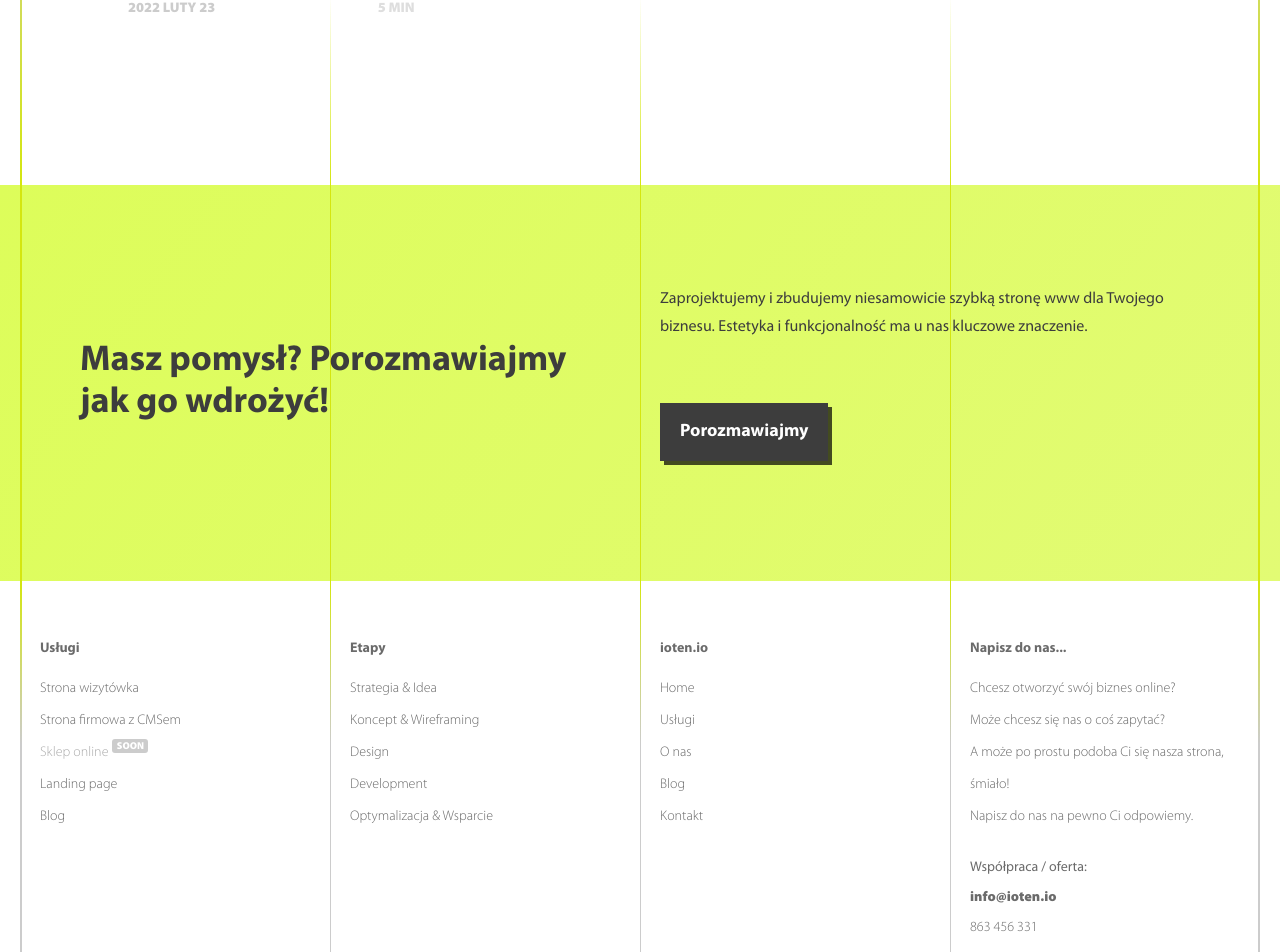
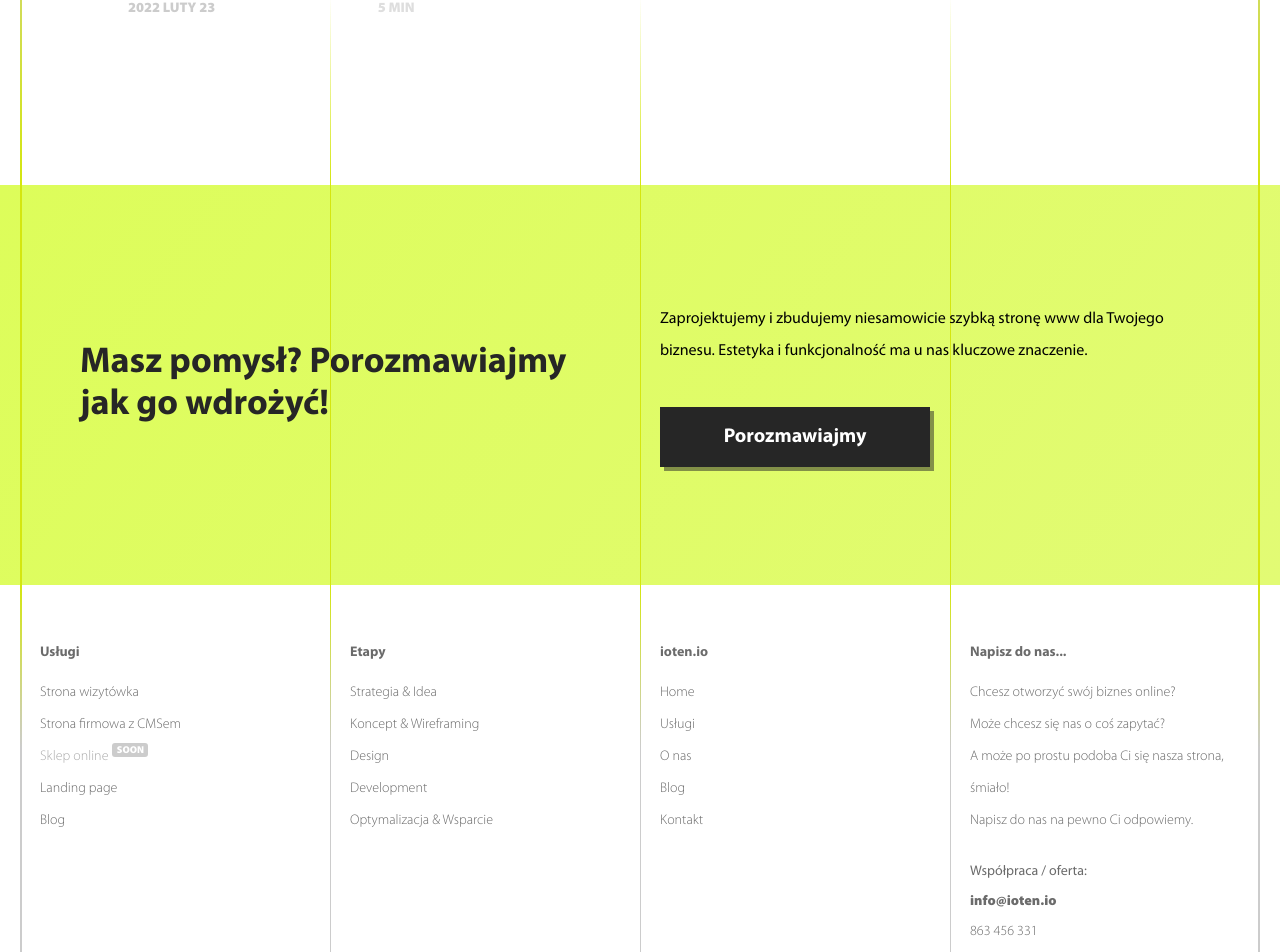
Before and after one commit to sebastian-lucjan/ioten, a Next.js app: page /blog in a window 1280 px wide. Shown: the part 2120-3072 px from the top of the page. Built offline with nearby package versions, Linux system fonts and the light colour scheme.

Commit message:
Add Services benefit section and unification interlude components

```diff
--- a/src/assets/styles/theme.js
+++ b/src/assets/styles/theme.js
@@ -7,6 +7,7 @@ const theme = {
     darkerGray: 'hsl(0, 0%, 42%)',
     darkGray: 'hsl(0, 0%, 53%)',
     darkNavy: 'hsla(197, 58%, 8%, 1)',
+    darkerNavy: 'hsla(197, 58%, 0%, 1)',
     gray: 'hsl(0, 0%, 67%)',
     green: 'hsl(119, 47%, 49%)',
     lightGray: 'hsl(0, 0%, 80%)',
@@ -46,6 +47,7 @@ const theme = {
     size: {
       headingGargantuan: '7.2rem',
       headingPage: '5.2rem',
+      headingBigDesktop: '4.2rem',
       headingSection: '3.6rem',
       headingMedium: '2.8rem',
       paragraphBig: '2.4rem',
--- a/src/components/Button/index.jsx
+++ b/src/components/Button/index.jsx
@@ -13,6 +13,14 @@ const StyledButton = styled.button`
   color: ${({ theme, textColor }) => textColor || theme.color.white};
   background: ${({ theme, backgroundColor }) => backgroundColor || theme.color.darkestGray};
   box-shadow: ${({ backgroundColor }) => `4px 4px 0 ${backgroundColor.slice(0, -1)}, .5)`}; //box-shadow with button color and some opacity
+
+  ${({ theme }) => theme.mq.desktop} {
+    width: 50%;
+  }
+
+  ${({ theme }) => theme.mq.hugeDesktop} {
+    width: calc(50% + 50px);
+  } ;
 `;
 
 export default function Button({ text, backgroundColor, textColor, type = 'button' }) {
--- a/src/components/IdeaInterlude/IdeaInterlude.styles.js
+++ /dev/null
@@ -1,106 +0,0 @@
-import styled from 'styled-components';
-import { TextWrapper } from 'src/components/TextComponents';
-
-export const IdeaInterludeWrapper = styled(({ ...props }) => <TextWrapper {...props} />)`
-  display: flex;
-  flex-direction: column;
-  justify-content: space-between;
-  height: 80vh;
-  margin: auto 0;
-
-  a {
-    //container for button - need to customize sizes of button
-    width: 100%;
-  }
-
-  ${({ theme }) => theme.mq.tablet} {
-    height: unset;
-    display: grid;
-    grid-template-columns: 1fr 1fr;
-    grid-template-rows: 1fr 1fr;
-
-    .idea-interlude__heading,
-    .brief-interlude__heading {
-      grid-area: 1 / 1 / 3 / 2;
-      display: flex;
-      align-items: center;
-      height: 100%;
-      padding: 40px;
-    }
-    .idea-interlude__paragraph,
-    .brief-interlude__paragraph {
-      grid-area: 1 / 2 / 2 / 3;
-      display: flex;
-      align-items: center;
-      line-height: 28px;
-      padding: 0 20px;
-    }
-    .idea-interlude__button,
-    .brief-interlude__button {
-      height: 100%;
-      display: flex;
-      align-items: center;
-      grid-area: 2 / 2 / 3 / 3;
-      padding: 20px;
-    }
-  }
-
-  ${({ theme }) => theme.mq.hugeDesktop} {
-    .idea-interlude__paragraph,
-    .brief-interlude__paragraph,
-    .idea-interlude__button,
-    .brief-interlude__button {
-      padding: 40px;
-    }
-  }
-
-  ${({ theme }) => theme.mq.mediumDesktop} {
-    grid-template-columns: 1fr 1fr 1fr 1fr;
-
-    .idea-interlude__heading,
-    .brief-interlude__heading {
-      grid-area: 1 / 2 / 3 / 3;
-    }
-    .idea-interlude__paragraph,
-    .brief-interlude__paragraph {
-      font-size: ${({ theme }) => theme.font.size.paragraph};
-      grid-area: 1 / 3 / 2 / 4;
-    }
-    .idea-interlude__button,
-    .brief-interlude__button {
-      grid-area: 2 / 3 / 3 / 4;
-    }
-  }
-`;
-
-export const IdeaButton = styled.button`
-  position: relative;
-  height: 60px;
-  width: calc(100vw - 80px);
-  margin: 0 auto;
-  background: ${({ theme }) => theme.color.darkestGray};
-  border: none;
-
-  line-height: 100%;
-  font-family: ${({ theme }) => theme.font.family.myriadPro.bold};
-  font-size: ${({ theme }) => theme.font.size.headingSmall};
-  box-shadow: 4px 4px 0 rgba(0, 0, 0, 0.7);
-  color: ${({ theme }) => theme.color.white};
-
-  ${({ theme }) => theme.mq.tablet} {
-    font-size: ${({ theme }) => theme.font.size.paragraph};
-    width: unset;
-    margin: 0;
-    padding: 1.4rem 4rem;
-  }
-
-  ${({ theme }) => theme.mq.mediumDesktop} {
-    width: 100%;
-    font-size: ${({ theme }) => theme.font.size.headingSmall};
-  }
-
-  ${({ theme }) => theme.mq.hugeDesktop} {
-    width: unset;
-    font-size: ${({ theme }) => theme.font.size.headingSmall};
-  }
-`;
--- a/src/components/IdeaInterlude/index.jsx
+++ b/src/components/IdeaInterlude/index.jsx
@@ -2,35 +2,34 @@ import { ideaInterlude } from 'src/data/mainPage';
 import Link from 'next/link';
 import MainSectionWrapper from 'src/components/MainSectionWrapper/MainSectionWrapper.styles';
 import theme from 'src/assets/styles/theme';
-import { TextHeading, TextParagraph } from 'src/components/TextComponents';
-import { IdeaButton } from 'src/components/IdeaInterlude/IdeaInterlude.styles';
-import Grid from '../Grid';
-import { InterludeWrapper } from '../Interlude/Interlude.styles';
+import { StyledContentWrapper, StyledHeading, StyledHeadingWrapper, StyledParagraph, Wrapper } from 'src/components/Interlude/Interlude.styles';
+import Grid from 'src/components/Grid';
+import Button from 'src/components/Button';
 
 const IdeaInterlude = () => {
   const { heading, paragraph, button } = ideaInterlude;
 
   const {
-    color: { yellow },
+    color: { yellow, black },
     gradient: { yellowHaveIdea },
   } = theme;
 
   return (
     <MainSectionWrapper colors={{ background: yellowHaveIdea }}>
-      <InterludeWrapper>
-        <TextHeading as="h2" size="lg" bolder className="services-interlude__heading">
-          {heading}
-        </TextHeading>
+      <Wrapper>
+        <StyledHeadingWrapper>
+          <StyledHeading color={black} as="h2" size="lg">
+            {heading}
+          </StyledHeading>
+        </StyledHeadingWrapper>
 
-        <TextParagraph className="services-interlude__paragraph">{paragraph}</TextParagraph>
-        <div className="idea-interlude__button">
+        <StyledContentWrapper>
+          <StyledParagraph>{paragraph}</StyledParagraph>
           <Link href="/contact" as="/kontakt">
-            <IdeaButton type="button" className="services-interlude__button">
-              {button}
-            </IdeaButton>
+            <Button backgroundColor={black} type="button" text={button} />
           </Link>
-        </div>
-      </InterludeWrapper>
+        </StyledContentWrapper>
+      </Wrapper>
       <Grid colors={{ lines: yellow }} />
     </MainSectionWrapper>
   );
--- a/src/components/Interlude/Interlude.styles.js
+++ b/src/components/Interlude/Interlude.styles.js
@@ -1,82 +1,83 @@
 import styled from 'styled-components';
-import { TextWrapper } from '../TextComponents';
+import { TextParagraph } from '../TextComponents';
 
-export const InterludeWrapper = styled(({ ...props }) => <TextWrapper {...props} />)`
+export const Wrapper = styled.div`
   display: flex;
   flex-direction: column;
-  justify-content: space-between;
+  justify-content: center;
   height: 80vh;
   margin: auto 0;
+  padding: 0 40px;
 
-  a {
-    //container for button - need to customize sizes of button
-    width: 100%;
+  & > div > * {
+    margin: 2rem 0;
   }
 
   ${({ theme }) => theme.mq.tablet} {
-    height: unset;
-    display: grid;
-    grid-template-columns: 1fr 1fr;
-    grid-template-rows: 1fr 1fr;
+    flex-direction: row;
+    height: 40vh;
 
-    .idea-interlude__heading,
-    .services-interlude__heading,
-    .brief-interlude__heading {
-      grid-area: 1 / 1 / 3 / 2;
-      display: flex;
-      align-items: center;
-      height: 100%;
-      padding: 40px;
-    }
-    .idea-interlude__paragraph,
-    .services-interlude__paragraph,
-    .brief-interlude__paragraph {
-      grid-area: 1 / 2 / 2 / 3;
-      display: flex;
-      align-items: center;
-      line-height: 28px;
-      padding: 0 20px;
-    }
-    .idea-interlude__button,
-    .services-interlude__button,
-    .brief-interlude__button {
+    & > div {
+      width: 50%;
       height: 100%;
       display: flex;
-      align-items: center;
-      grid-area: 2 / 2 / 3 / 3;
-      padding: 20px;
+      flex-direction: column;
+      justify-content: center;
     }
   }
 
-  ${({ theme }) => theme.mq.hugeDesktop} {
-    .idea-interlude__paragraph,
-    .services-interlude__paragraph,
-    .brief-interlude__paragraph,
-    .idea-interlude__button,
-    .services-interlude__button,
-    .brief-interlude__button {
-      padding: 40px;
-    }
+  ${({ theme }) => theme.mq.desktop} {
+    height: 50vh;
+    width: 100%;
+    padding: 0 80px;
   }
 
-  ${({ theme }) => theme.mq.mediumDesktop} {
-    grid-template-columns: 1fr 1fr 1fr 1fr;
+  ${({ theme }) => theme.mq.bigDesktop} {
+    padding: 0 100px;
+  }
 
-    .idea-interlude__heading,
-    .services-interlude__heading,
-    .brief-interlude__heading {
-      grid-area: 1 / 2 / 3 / 3;
-    }
-    .idea-interlude__paragraph,
-    .services-interlude__paragraph,
-    .brief-interlude__paragraph {
-      font-size: ${({ theme }) => theme.font.size.paragraph};
-      grid-area: 1 / 3 / 2 / 4;
-    }
-    .idea-interlude__button,
-    .services-interlude__button,
-    .brief-interlude__button {
-      grid-area: 2 / 3 / 3 / 4;
+  ${({ theme }) => theme.mq.hugeDesktop} {
+    padding: 0 180px;
+  } ;
+`;
+
+export const StyledHeadingWrapper = styled.div`
+  ${({ theme }) => theme.mq.tablet} {
+    padding-right: 20px;
+
+    & > :nth-child(1) {
+      margin: 0;
     }
   }
 `;
+
+export const StyledContentWrapper = styled.div`
+  ${({ theme }) => theme.mq.tablet} {
+    padding-left: 20px;
+  }
+`;
+
+export const StyledHeading = styled.p`
+  font-family: ${({ theme }) => theme.font.family.myriadPro.bold};
+  font-size: ${({ theme }) => theme.font.size.headingSection};
+  color: ${({ theme, color }) => color || theme.color.white}; //passed color
+
+  ${({ theme }) => theme.mq.bigDesktop} {
+    font-size: ${({ theme }) => theme.font.size.headingBigDesktop};
+    padding-right: 20px;
+  }
+
+  ${({ theme }) => theme.mq.hugeDesktop} {
+    font-size: ${({ theme }) => theme.font.size.headingPage};
+  }
+`;
+
+export const StyledParagraph = styled(({ ...props }) => <TextParagraph {...props} />)`
+  ${({ theme }) => theme.mq.mediumDesktop} {
+    width: 50%;
+  }
+
+  ${({ theme }) => theme.mq.bigDesktop} {
+    font-size: ${({ theme }) => theme.font.size.paragraph};
+  }
+`;
--- a/src/components/ServicesIntro/ServicesIntro.styles.js
+++ b/src/components/ServicesIntro/ServicesIntro.styles.js
@@ -17,6 +17,10 @@ export const Button = styled.button`
 export const SectionHeading = styled.p`
   font-size: ${({ theme }) => theme.font.size.headingSection};
   font-family: ${({ theme }) => theme.font.family.myriadPro.bold};
+
+  ${({ theme }) => theme.mq.hugeDesktop} {
+    font-size: ${({ theme }) => theme.font.size.headingPage};
+  }
 `;
 export const SectionParagraphs = styled.p`
   margin-bottom: 2rem;
```
Also changed, not shown: src/components/BriefShortInterlude/index.jsx (+13 -14 lines), src/components/ServicesBenefit/index.jsx (+17 -23 lines).
